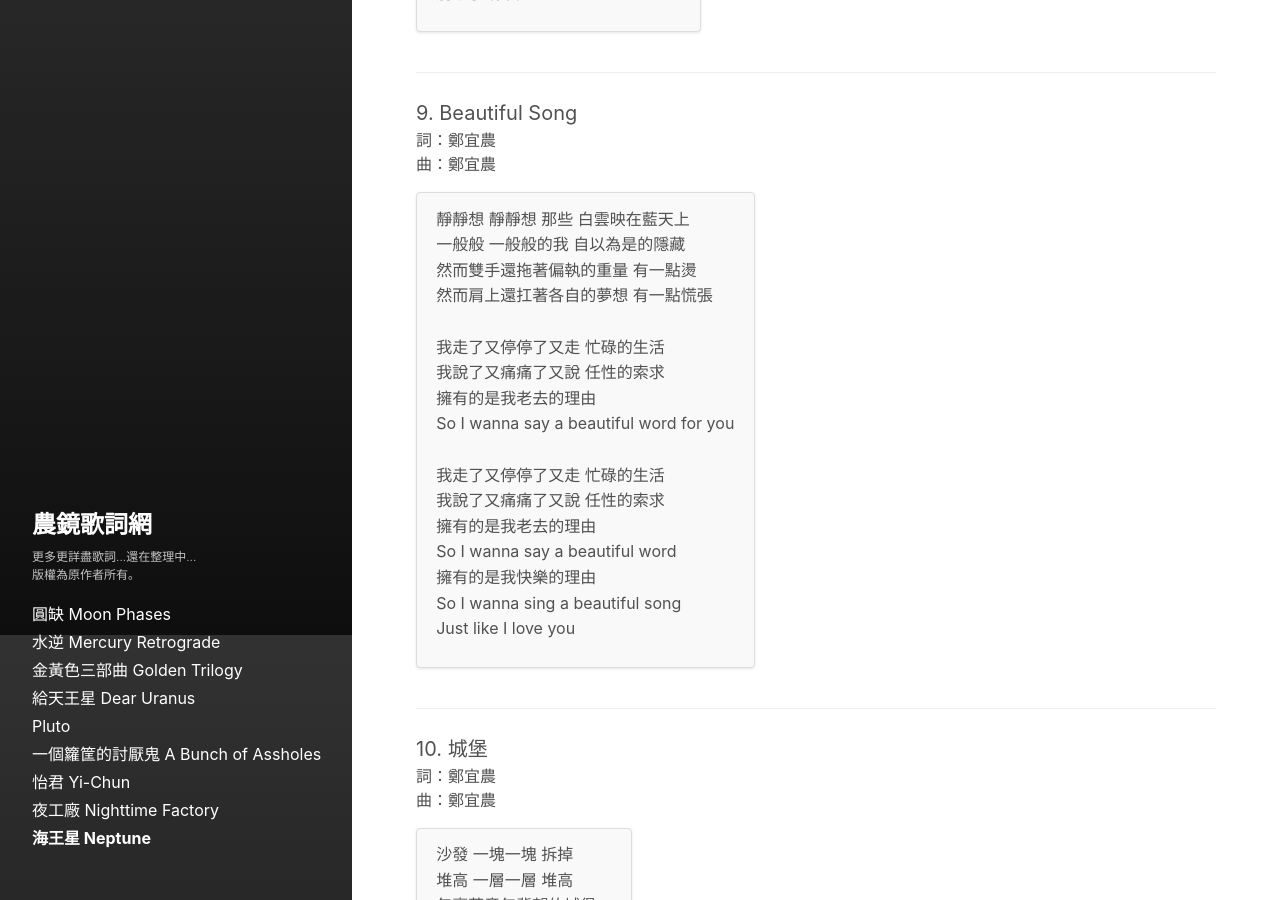
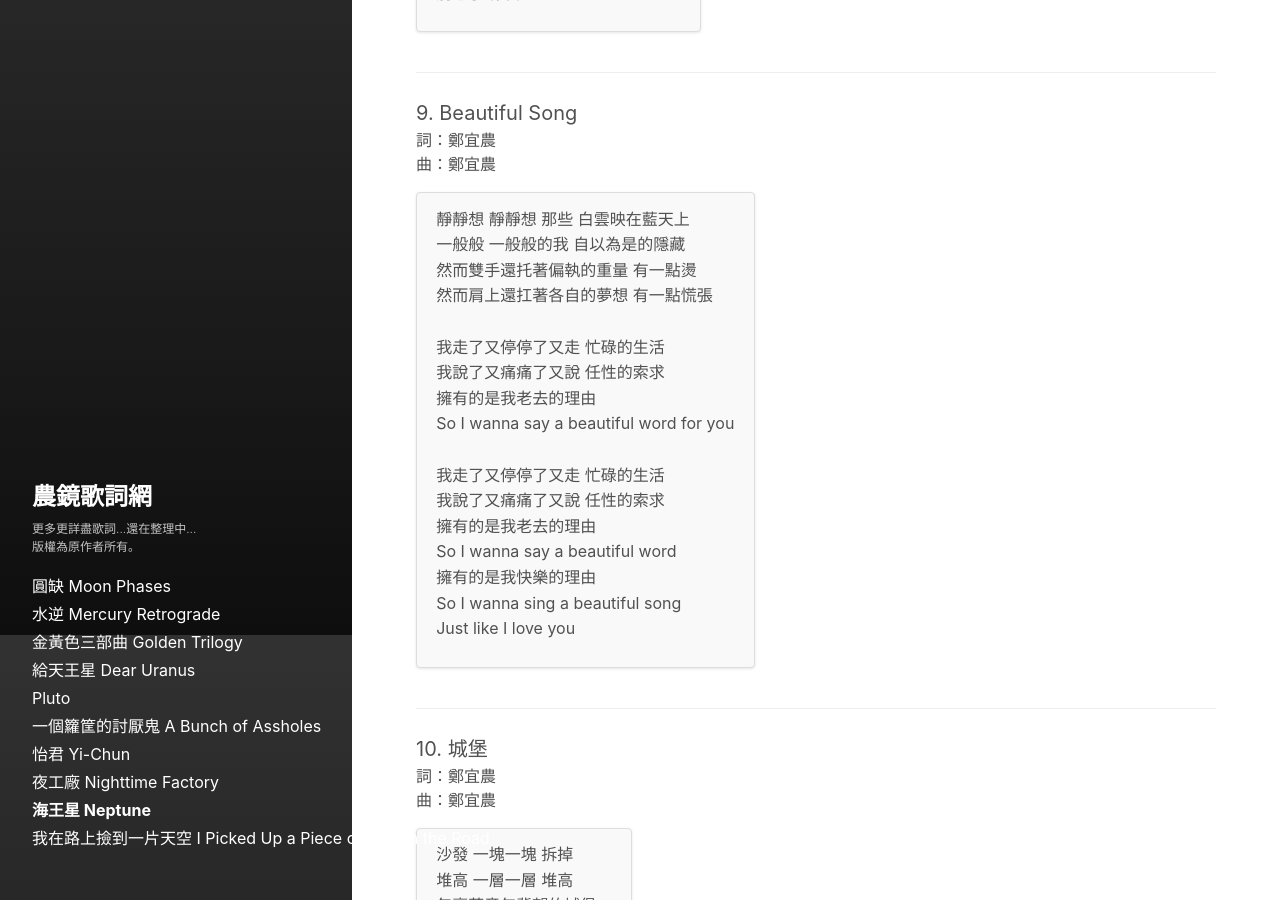
Before and after one commit to ennocheng/lyrics, a Jekyll site: the page built from _albums/neptune.md, in a window 1280 px wide and 900 px high, scrolled down 6565 px. Built offline with Jekyll 4.4.1, drawn with Linux system fonts in a browser that asks for light colours; part of the change alters nothing that is shown.

Commit message:
add sky ep

```diff
--- /dev/null
+++ b/_albums/i-picked-up-a-piece-of-sky-on-the-road.md
@@ -0,0 +1,8 @@
+---
+layout: album
+title: 我在路上撿到一片天空 I Picked Up a Piece of Sky on the Road
+permalink: /i-picked-up-a-piece-of-sky-on-the-road/
+album_data: i-picked-up-a-piece-of-sky-on-the-road
+sidebar_sort_order: 11
+sidebar_link: true
+---
--- /dev/null
+++ b/_data/albums/i-picked-up-a-piece-of-sky-on-the-road.yml
@@ -0,0 +1,127 @@
+album_title: 我在路上撿到一片天空 I Picked Up a Piece of Sky on the Road
+album_year: 2009
+songs:
+  - title: Intro
+    lyricist: 鄭宜農
+    composer: 鄭宜農
+    default_language: zh
+    lyrics:
+      zh: |
+        淅哩淅哩澕啦澕啦雨下來了
+        我的媽媽拿著雨傘來接我
+        淅哩淅哩澕啦澕啦雨下來了
+        我的媽媽拿著雨傘來接我
+        然後勒？然後勒？然後勒？
+        然後勒？然後勒？然後勒？
+        我的媽媽拿著雨傘來接我
+
+  - title: 外星來的小孩
+    lyricist: 鄭宜農
+    composer: 鄭宜農
+    default_language: zh
+    lyrics:
+      zh: |
+        通常
+        你眼睛閃閃發亮
+        看蚯蚓在地上爬
+        目送牠回家輕輕說再見！
+        你一個人走路看來
+        有目中無人的模樣
+        隱藏了一個孤單的心願
+
+        你站在任何地方都能聽風在說話
+        人們經過不曾留在你身旁
+        你看滿天的星空就不會感覺害怕
+        它們會看見你心中的色彩
+
+        你是外星來的小孩 在你的身體裡玩耍
+        你是最酷炫的小孩 擁有真誠的重量
+        有一天長滿椰子樹的飛碟會到你的家門口
+        帶你去你該去的地方
+        帶你去沒有傷害的地方
+
+  - title: I can't stop
+    lyricist: 鄭宜農
+    composer: 鄭宜農
+    default_language: zh
+    lyrics:
+      zh: |
+        匆匆忙忙 指針就從這一秒鐘經過 什麼都還沒做
+        恍恍惚惚 現實就從我的面前經過 這算什麼？
+        我該 做什麼樣的結論 關於腳上穿破了的不悔青春？
+        我該 用什麼樣的速度 面對不曾停止下來的疑問
+
+        匆匆忙忙 指針就從這一秒鐘經過 什麼都還沒做
+        恍恍惚惚 現實就從我的面前經過 這算什麼？
+        我該 做什麼樣的結論 關於腳上穿破了的不悔青春？
+        我該 用什麼樣的速度 面對不曾停止下來的疑問
+
+        I'm so sorry, but I can't stop.
+        I'm so sorry, but I can't stop.
+        I'm so sorry, but I can't stop.
+        I'm so sorry, but I can't stop.
+        I can't stop. I can't stop.
+
+  - title: 家的方向
+    lyricist: 鄭宜農
+    composer: 鄭宜農
+    default_language: zh
+    lyrics:
+      zh: |
+        我知道 我知道 渺小的我們這輩子有可能走不到
+        我知道 我都知道 逆著風的方向唱到都累了
+        嗚～嗚～ 用雙腳站牢
+        嗚～嗚～ 用歌聲祈禱
+
+        在夢境中上揚的嘴角
+        像一陣風拂過滴著汗珠的眉梢
+        從家的方向來
+        搭在肩上是你的手啊！
+        緊緊的靠在一起一個又一個
+        就不會跌倒
+
+        我知道 我知道 時間一分一秒都在跑
+        我知道 我都知道 跳動的心臟是雙手的依靠
+
+        海鷗在天上飛 海風在耳邊吹
+        山在背後圍繞 人們在前方跑
+        龐大的言語在我們之上喧鬧
+        我手裡握著爸爸給我的盾和矛
+        不會害怕
+        這是真相 帶給我的勇氣啊！
+        這是真相 讓我不會害怕
+
+        在夢境中上揚的嘴角
+        像一陣風拂過滴著汗珠的眉梢
+        從家的方向來
+        搭在肩上是你的手啊！
+        緊緊的靠在一起一個又一個
+        就不會跌倒
+
+        我知道 我知道
+        我知道 我知道 我都知道
+        但是我 不會被打倒！
+
+  - title: beautiful song
+    lyricist: 鄭宜農
+    composer: 鄭宜農
+    default_language: zh
+    lyrics:
+      zh: |
+        靜靜想 靜靜想 那些 白雲映在藍天上
+        一般般 一般般的我 自以為是的隱藏
+        然而雙手還托著偏執的重量 有一點燙
+        然而肩上還扛著各自的夢想 有一點慌張
+
+        我走了又停 停了又走 忙碌的生活
+        我說了又痛 痛了又說 任性的索求
+        擁有的是我老去的理由
+        So I wanna say a beautiful word for you
+
+        我走了又停 停了又走 忙碌的生活
+        我說了又痛 痛了又說 任性的索求
+        擁有的是我老去的理由
+        So I wanna say a beautiful word
+        擁有的是我快樂的理由
+        So I wanna sing a beautiful song
+        just like I love you. love you.
--- a/_data/albums/neptune.yml
+++ b/_data/albums/neptune.yml
@@ -254,7 +254,7 @@ songs:
       zh: |
         靜靜想 靜靜想 那些 白雲映在藍天上
         一般般 一般般的我 自以為是的隱藏
-        然而雙手還拖著偏執的重量 有一點燙
+        然而雙手還托著偏執的重量 有一點燙
         然而肩上還扛著各自的夢想 有一點慌張
 
         我走了又停停了又走 忙碌的生活
```
